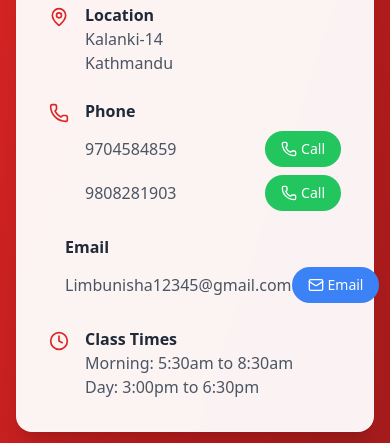
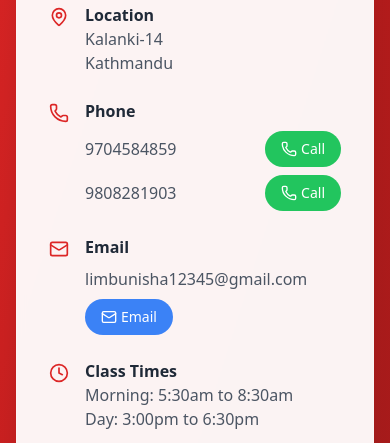
Before and after one commit to ShashankaLamsal/yoga-website, a plain HTML site: page index.html in a window 390 px wide. Shown: the part 5402-5845 px from the top of the page. Drawn offline with nearby package versions, Linux system fonts and the light colour scheme.

Commit message:
Email clipping

```diff
--- a/index.html
+++ b/index.html
@@ -512,14 +512,15 @@
                     <i data-lucide="mail" class="text-red-600 mt-1 mr-4 w-5 h-5"></i>
                     <div class="flex-1">
                     <h4 class="font-semibold text-gray-800">Email</h4>
-                    <div class="flex items-center justify-between mt-2">
-                        <p class="text-gray-600">Limbunisha12345@gmail.com</p>
+                    <div class="flex flex-col sm:flex-row sm:items-center sm:justify-between mt-2 gap-2">
+                        <p class="text-gray-600 break-all">limbunisha12345@gmail.com</p>
                         <a href="mailto:hello@vinyasayoga.com"
-                        class="bg-blue-500 hover:bg-blue-600 text-white px-4 py-2 rounded-full text-sm font-medium transition-colors inline-flex items-center">
-                        <i data-lucide="mail" class="w-4 h-4 mr-1"></i>
-                        Email
+                            class="bg-blue-500 hover:bg-blue-600 text-white px-4 py-2 rounded-full text-sm font-medium transition-colors inline-flex items-center w-fit">
+                            <i data-lucide="mail" class="w-4 h-4 mr-1"></i>
+                            Email
                         </a>
                     </div>
+
                     </div>
                 </div>
 
```
